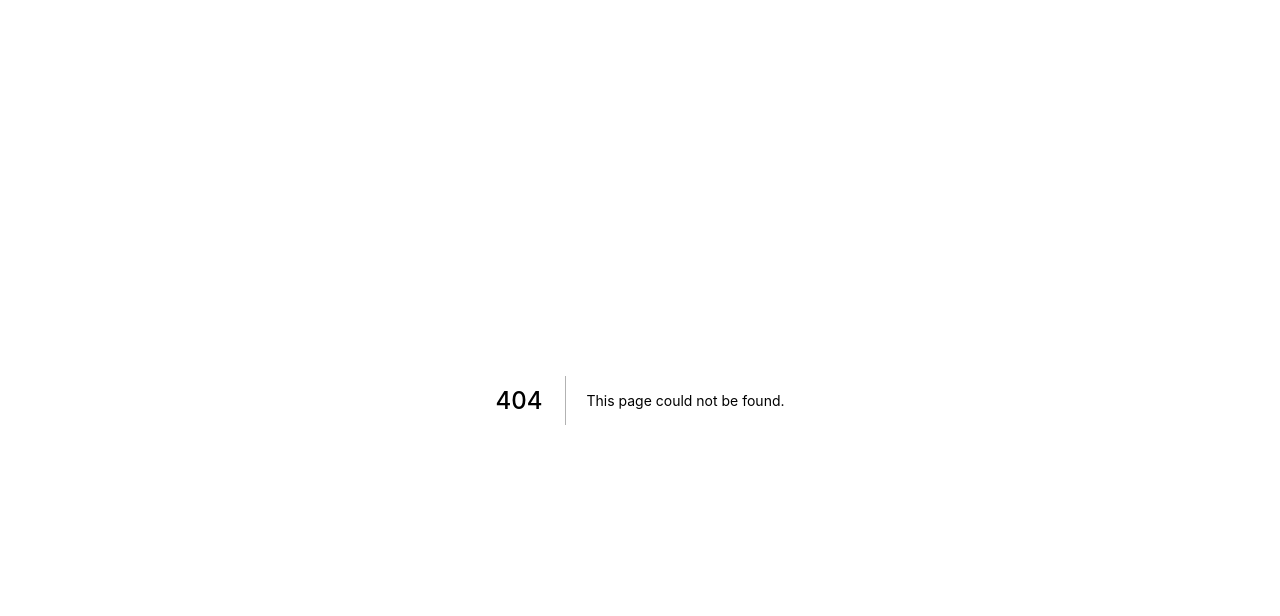
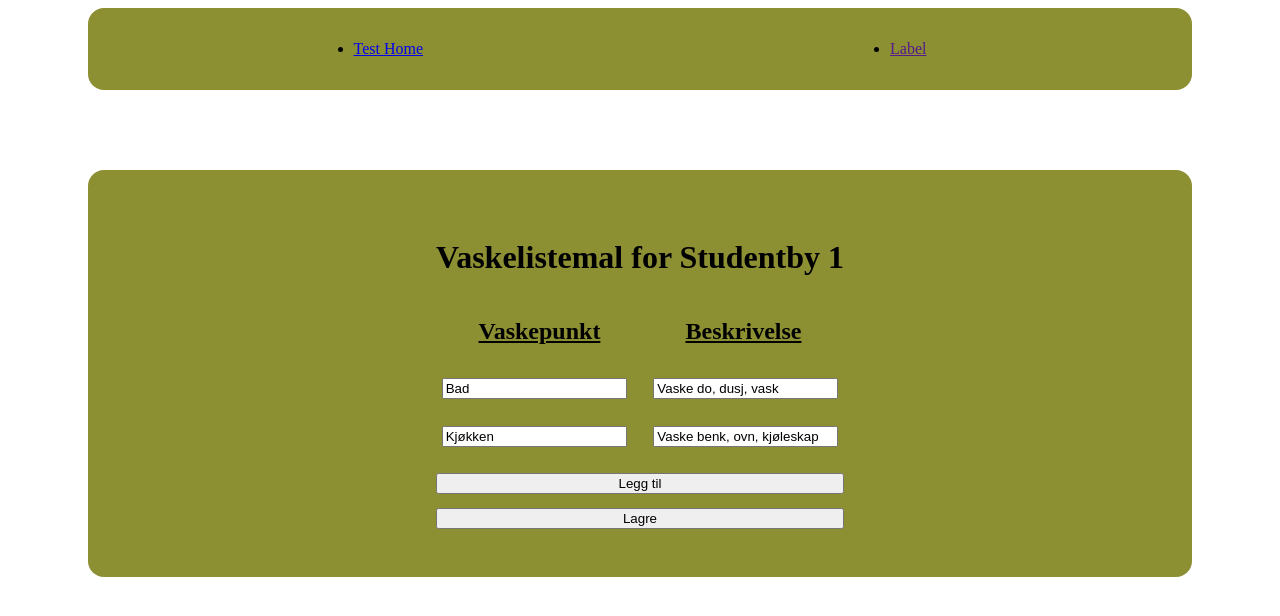
Before and after one commit to henrikhorluck/tdt4140-washlists, a Next.js app in the folder frontend/sif_vaskelister/: page /mal in a window 1280 px wide. Before the commit this address had no page. Shown: the top 616 px of the page. Built offline with nearby package versions, Linux system fonts and the light colour scheme.

Commit message:
Added frontend to create vaskelistemal and style to kollektiv

```diff
--- /dev/null
+++ b/frontend/sif_vaskelister/components/atoms/kollektiv/kollektiv.module.css
@@ -0,0 +1,30 @@
+.h1 {
+    text-align: center;
+}
+
+.h2 {
+    text-decoration: underline;
+}
+
+.labels {
+    display: flex;
+    justify-content: space-around;
+}
+
+.inputPair {
+    margin-right: -1em;
+    margin-left: -1em;
+}
+
+.input {
+    margin: 1em;
+}
+
+.button {
+    margin-top: 1em;
+}
+
+.buttons {
+    display: flex;
+    flex-direction: column;
+}
--- /dev/null
+++ b/frontend/sif_vaskelister/components/atoms/vaskelisteMal/VaskelisteMal.tsx
@@ -0,0 +1,74 @@
+import React, {useState} from 'react'
+import styles from "./vaskelistemal.module.css"
+
+
+interface vaskeliste {
+    vaskepunkt: string;
+    beskrivelse: string;
+};
+
+const vaskelisteData = {
+    "Studentby_1": [
+        {vaskepunkt: "Bad", beskrivelse: "Vaske do, dusj, vask"},
+        {vaskepunkt: "Kjøkken", beskrivelse: "Vaske benk, ovn, kjøleskap"}
+    ]
+};
+
+const VaskelisteMal = () => {
+
+    const [vaskeliste, setVaskeliste] = useState<vaskeliste[]>(vaskelisteData.Studentby_1);
+
+//     async function fetchData() {
+//         const res = await fetch("https://localhost:8000/.....");
+//         res.json()
+//            .then(res => setResidents(res));
+//     }
+//
+//     useEffect(() => {
+//        fetchData();
+//     });
+
+    const addField = () => {
+        setVaskeliste(vaskeliste => [...vaskeliste, {vaskepunkt:"",beskrivelse:""}])
+    }
+
+    const handleSubmit = (e: any) => {
+        e.preventDefault();
+        // Send data til backend
+    }
+
+    const onUpdate = (index: any, property: string) => (e: any) => {
+        let newVaskeliste = [...vaskeliste];
+        if (property == "vaskepunkt") {
+            newVaskeliste[index].vaskepunkt = e.target.value;
+        }
+        else if ((property == "beskrivelse")) {
+            newVaskeliste[index].beskrivelse = e.target.value;
+        }
+        setVaskeliste(newVaskeliste);
+    }
+
+    return (
+        <div className={styles.h1}>
+        <h1>Vaskelistemal for Studentby 1</h1>
+        <form onSubmit={handleSubmit}>
+            <div className={styles.labels}>
+                <h2 className={styles.h2}>Vaskepunkt</h2>
+                <h2 className={styles.h2}>Beskrivelse</h2>
+            </div>
+                {vaskeliste.map(({vaskepunkt, beskrivelse}, index) => (
+                    <div className={styles.inputPair} key={index}>
+                        <input className={styles.input} type="text" name="vaskepunkt" value={vaskepunkt} onChange={onUpdate(index, "vaskepunkt")} />
+                        <input className={styles.input} type="text" name="beskrivelse" value={beskrivelse} onChange={onUpdate(index, "beskrivelse")}/>
+                    </div>
+                ))}
+            <div className={styles.buttons}>
+                <input className={styles.button} type="button" value="Legg til" onClick={addField}/>
+                <input className={styles.button} type="button" value="Lagre" onClick={handleSubmit}/>
+            </div>
+        </form>
+    </div>
+    );
+};
+
+export default VaskelisteMal;
--- /dev/null
+++ b/frontend/sif_vaskelister/components/atoms/vaskelisteMal/vaskelistemal.module.css
@@ -0,0 +1,30 @@
+.h1 {
+    text-align: center;
+}
+
+.h2 {
+    text-decoration: underline;
+}
+
+.labels {
+    display: flex;
+    justify-content: space-around;
+}
+
+.inputPair {
+    margin-right: -1em;
+    margin-left: -1em;
+}
+
+.input {
+    margin: 1em;
+}
+
+.button {
+    margin-top: 1em;
+}
+
+.buttons {
+    display: flex;
+    flex-direction: column;
+}
--- /dev/null
+++ b/frontend/sif_vaskelister/pages/mal.tsx
@@ -0,0 +1,14 @@
+import React from 'react'
+import Main from "../components/templates/Main"
+import VaskelisteMal from "../components/atoms/vaskelisteMal/VaskelisteMal"
+
+const Mal = () => {
+    return (
+        <Main>
+            <VaskelisteMal/>
+        </Main>
+
+    );
+};
+
+export default Mal;
```
Also changed, not shown: frontend/sif_vaskelister/components/atoms/kollektiv/Kollektiv.tsx (+28 -14 lines).
